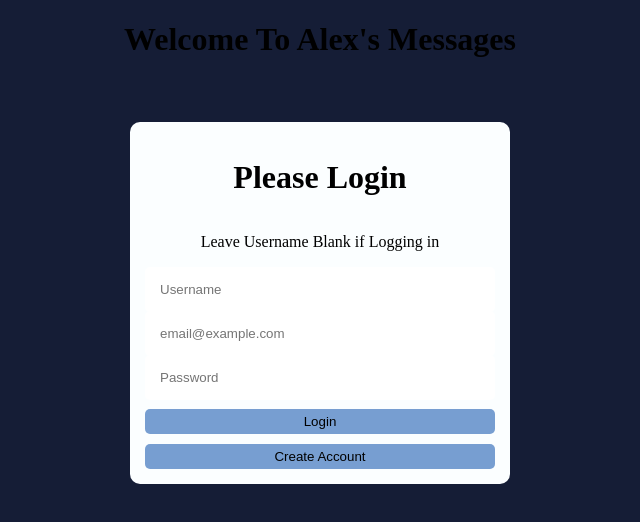
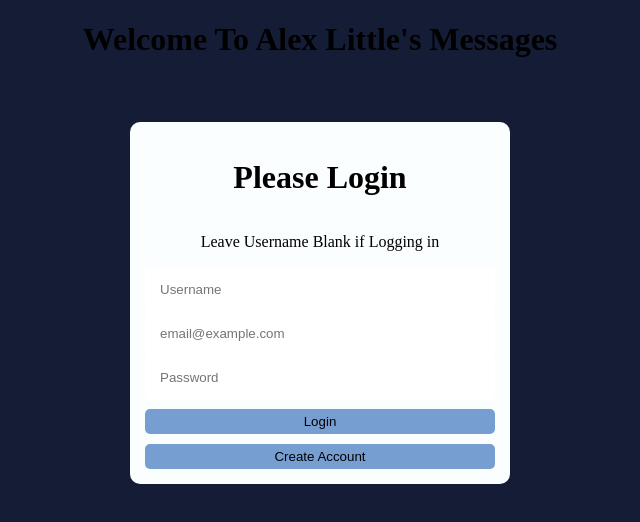
Before and after one commit to thealexlittle/fireMessageLogin, a plain HTML site: page index.html in a window 1280 px wide. Shown: the whole page, without its empty margins (320-960 px from the left). Drawn offline with Linux system fonts and the light colour scheme; no server answers.

Commit message:
Changed something

```diff
--- a/index.html
+++ b/index.html
@@ -19,7 +19,7 @@
     <link rel="stylesheet" href="assets/css/style.css">
 </head>
 <body>
-        <h1>Welcome To Alex's Messages</h1>
+        <h1>Welcome To Alex Little's Messages</h1>
         <div class="sign-up">
                 <form class = "sign-up" action="">
                     <h1 id = "header">Please Login</h1>
```
